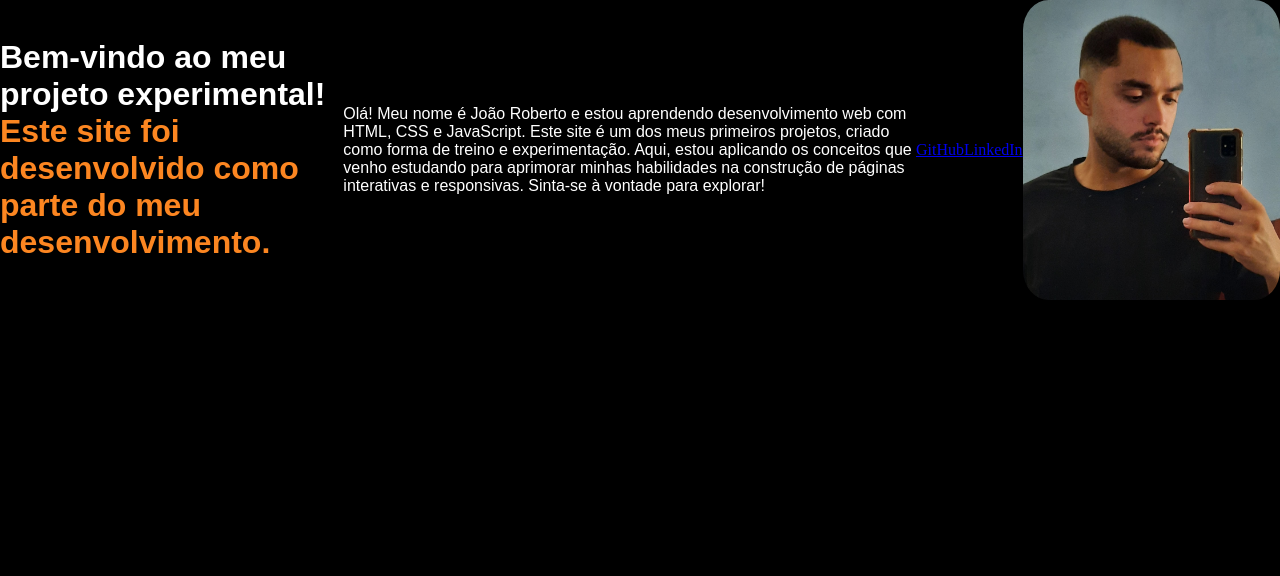
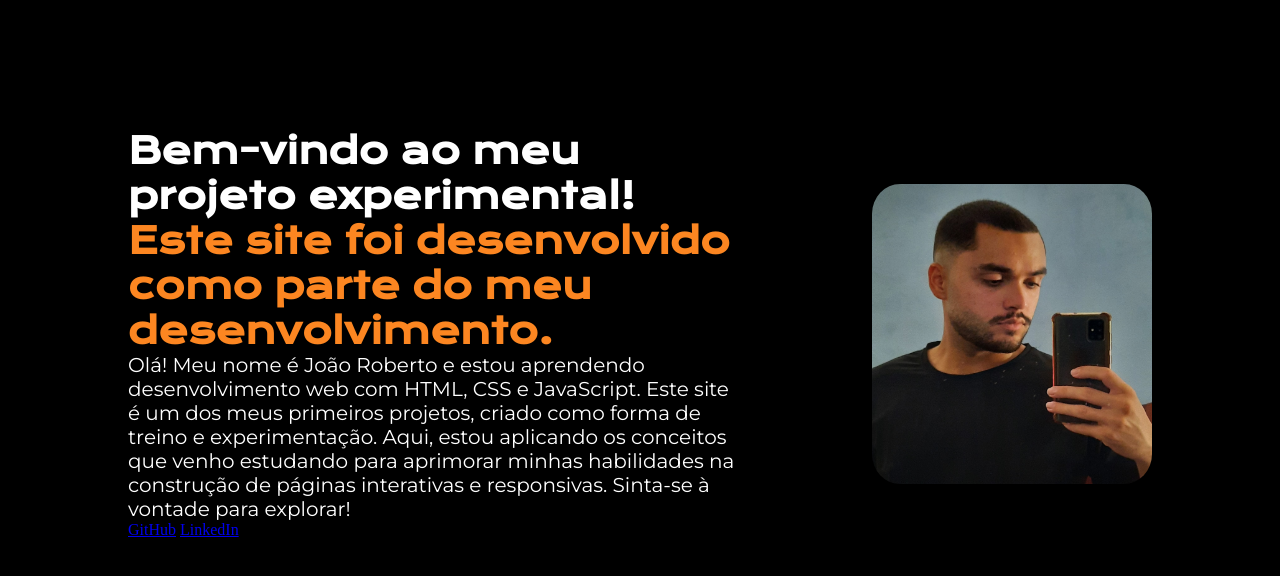
Before and after one commit to joaorgd/portfolio, a plain HTML site: page index.html in a window 1280 px wide. Drawn offline with nearby package versions, Linux system fonts and the light colour scheme.

Commit message:
criação de novas classes

```diff
--- a/index.html
+++ b/index.html
@@ -10,12 +10,14 @@
 <body>
     <header></header>
     <main class="apresentacao">
-        <h1>
-            Bem-vindo ao meu projeto experimental!
-            <strong class="titulo-destaque">Este site foi desenvolvido como parte do meu desenvolvimento.</strong></h1>
-            <p>Olá! Meu nome é João Roberto e estou aprendendo desenvolvimento web com HTML, CSS e JavaScript. Este site é um dos meus primeiros projetos, criado como forma de treino e experimentação. Aqui, estou aplicando os conceitos que venho estudando para aprimorar minhas habilidades na construção de páginas interativas e responsivas. Sinta-se à vontade para explorar!</p>
-            <a href="https://github.com/guilhermeonrails">GitHub</a>
-            <a href="https://www.linkedin.com/in/jo%C3%A3o-roberto-b7b7041a6/">LinkedIn</a>
+        <section class="apresentacao__conteudo">
+            <h1 class="apresentacao__conteudo__titulo">
+                Bem-vindo ao meu projeto experimental!
+                <strong class="titulo-destaque">Este site foi desenvolvido como parte do meu desenvolvimento.</strong></h1>
+                <p class="apresentacao__conteudo__texto">Olá! Meu nome é João Roberto e estou aprendendo desenvolvimento web com HTML, CSS e JavaScript. Este site é um dos meus primeiros projetos, criado como forma de treino e experimentação. Aqui, estou aplicando os conceitos que venho estudando para aprimorar minhas habilidades na construção de páginas interativas e responsivas. Sinta-se à vontade para explorar!</p>
+                <a href="https://github.com/joaorgd" target="_blank">GitHub</a>
+                <a href="https://www.linkedin.com/in/jo%C3%A3o-roberto-b7b7041a6/" target="_blank">LinkedIn</a>
+        </section>
             <img src="John 9.jpg" alt="Foto de João Roberto">
     </main>
     <footer></footer>
--- a/style.css
+++ b/style.css
@@ -1,3 +1,5 @@
+@import url('https://fonts.googleapis.com/css2?family=Krona+One&family=Montserrat:ital,wght@0,100..900;1,100..900&display=swap');
+
 *{
     margin: 0;
     padding: 0;
@@ -10,12 +12,14 @@ body{
     color: white;
 } /* Seleciona o body do html. */
 
-h1{
-    font-family: 'Arial';
-}
+.apresentacao__conteudo__titulo{
+    font-family: 'Krona One', sans-serif;
+    font-size: 36px;
+} /* Seleciona o título do html. */
 
-p{
-    font-family:'Arial';
+.apresentacao__conteudo__texto{
+    font-family: "Montserrat", sans-serif;
+    font-size: 20px;
 } /* Seleciona o parágrafo do html. */
 
 img{
@@ -26,10 +30,16 @@ img{
 
 .titulo-destaque{
     color: #FC8621;
-    font-family: 'Arial';
+    font-family: 'Krona One', sans-serif;
 } /* Seleciona a classe titulo-destaque, definida no html. */
 
 .apresentacao {
-    display: flex; /* Faz com que os elementos fiquem um ao lado do outro. */
+    margin: 10%;
+    display: flex;
     align-items: center;
+    justify-content: space-between; /* Faz com que os elementos fiquem um de cada lado. */
 }
+
+.apresentacao__conteudo{
+    width: 615px;
+}
```
